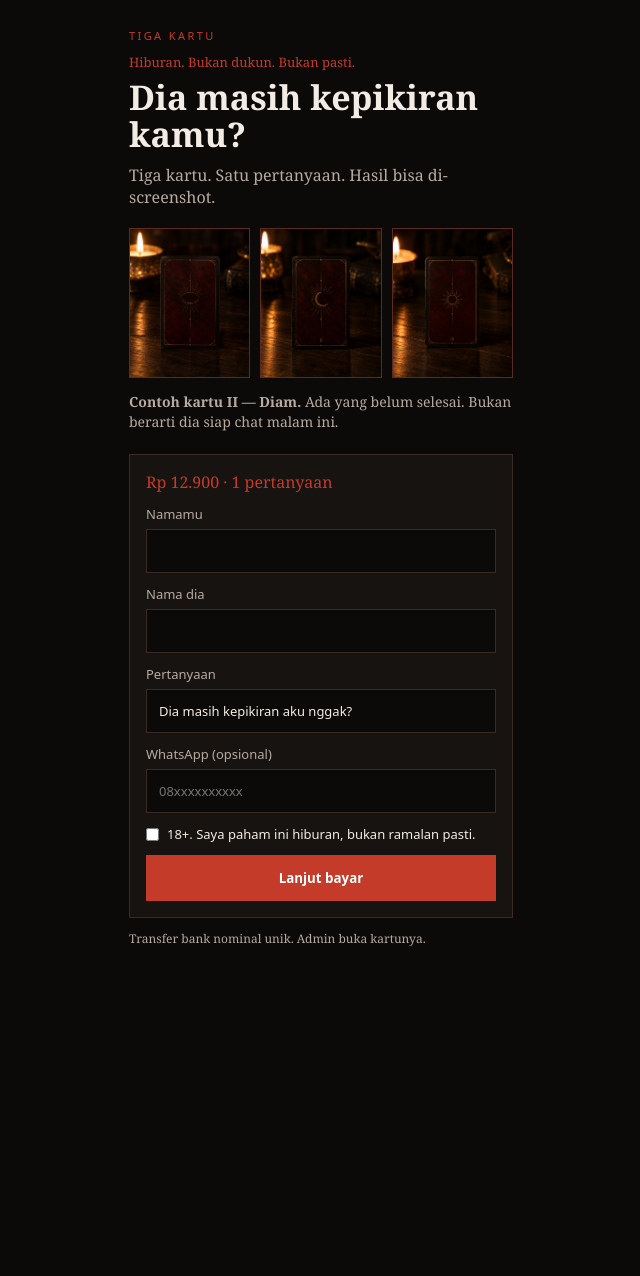
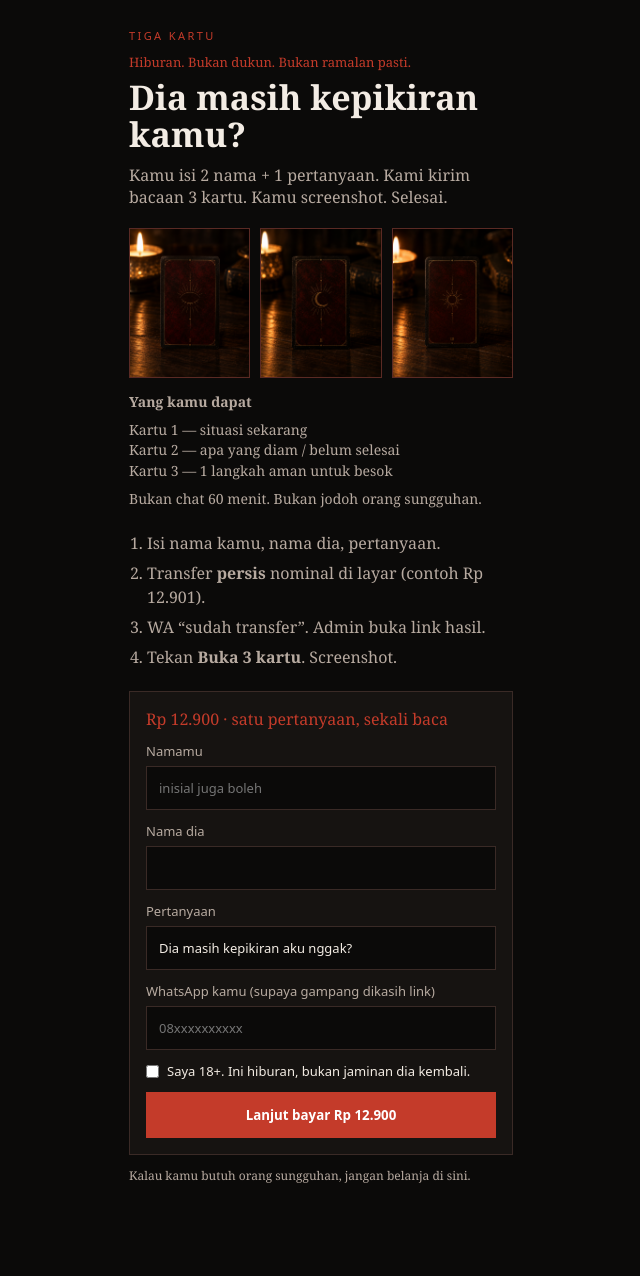
Before and after one commit to romeor88/tigakartu, a Flask app: page / in a window 1280 px wide. Shown: the whole page, without its empty margins (319-959 px from the left). Before the commit the page ends 946 px from the top, so only its background shows below. Run offline with Flask 3, Linux system fonts and the light colour scheme.

Commit message:
clearer lander

```diff
--- a/static/style.css
+++ b/static/style.css
@@ -85,3 +85,6 @@ a { color: #e07a6c; }
   object-fit: cover;
   border: 1px solid #5a2a24;
 }
+.how { color: #b7aaa0; padding-left: 18px; margin: 0 0 22px; line-height: 1.5; }
+.how li { margin: 6px 0; }
+.sample p { margin: 0 0 8px; }
--- a/templates/index.html
+++ b/templates/index.html
@@ -1,25 +1,37 @@
 {% extends "base.html" %}
 {% block body %}
 <p class="brand">{{ app_name }}</p>
-<p class="kicker">Hiburan. Bukan dukun. Bukan pasti.</p>
+<p class="kicker">Hiburan. Bukan dukun. Bukan ramalan pasti.</p>
 <h1>Dia masih kepikiran kamu?</h1>
-<p class="lead">Tiga kartu. Satu pertanyaan. Hasil bisa di-screenshot.</p>
+<p class="lead">Kamu isi 2 nama + 1 pertanyaan. Kami kirim bacaan 3 kartu. Kamu screenshot. Selesai.</p>
 
 <div class="row-cards">
   <img class="card-img" src="{{ url_for('static', filename='card1.png') }}" alt="">
   <img class="card-img" src="{{ url_for('static', filename='card2.png') }}" alt="">
   <img class="card-img" src="{{ url_for('static', filename='card3.png') }}" alt="">
 </div>
-<p class="sample">
-  <strong>Contoh kartu II — Diam.</strong>
-  Ada yang belum selesai. Bukan berarti dia siap chat malam ini.
-</p>
+
+<div class="sample">
+  <p><strong>Yang kamu dapat</strong></p>
+  <p>Kartu 1 — situasi sekarang<br>
+  Kartu 2 — apa yang diam / belum selesai<br>
+  Kartu 3 — 1 langkah aman untuk besok</p>
+  <p>Bukan chat 60 menit. Bukan jodoh orang sungguhan.</p>
+</div>
+
+<ol class="how">
+  <li>Isi nama kamu, nama dia, pertanyaan.</li>
+  <li>Transfer <strong>persis</strong> nominal di layar (contoh Rp 12.901).</li>
+  <li>WA “sudah transfer”. Admin buka link hasil.</li>
+  <li>Tekan <strong>Buka 3 kartu</strong>. Screenshot.</li>
+</ol>
 
 <form method="post" action="{{ url_for('create_order') }}" class="sheet">
   <input type="hidden" name="pack" value="satu">
-  <p class="price-line">Rp 12.900 · 1 pertanyaan</p>
+  <p class="price-line">Rp 12.900 · satu pertanyaan, sekali baca</p>
+
   <label>Namamu
-    <input type="text" name="nama_kamu" required>
+    <input type="text" name="nama_kamu" placeholder="inisial juga boleh" required>
   </label>
   <label>Nama dia
     <input type="text" name="nama_dia" required>
@@ -27,14 +39,14 @@
   <label>Pertanyaan
     <input type="text" name="pertanyaan" value="Dia masih kepikiran aku nggak?" required>
   </label>
-  <label>WhatsApp (opsional)
+  <label>WhatsApp kamu (supaya gampang dikasih link)
     <input type="text" name="wa" placeholder="08xxxxxxxxxx">
   </label>
   <label class="check">
     <input type="checkbox" name="age" value="yes" required>
-    18+. Saya paham ini hiburan, bukan ramalan pasti.
+    Saya 18+. Ini hiburan, bukan jaminan dia kembali.
   </label>
-  <button type="submit">Lanjut bayar</button>
+  <button type="submit">Lanjut bayar Rp 12.900</button>
 </form>
-<p class="fine">Transfer bank nominal unik. Admin buka kartunya.</p>
+<p class="fine">Kalau kamu butuh orang sungguhan, jangan belanja di sini.</p>
 {% endblock %}
```
